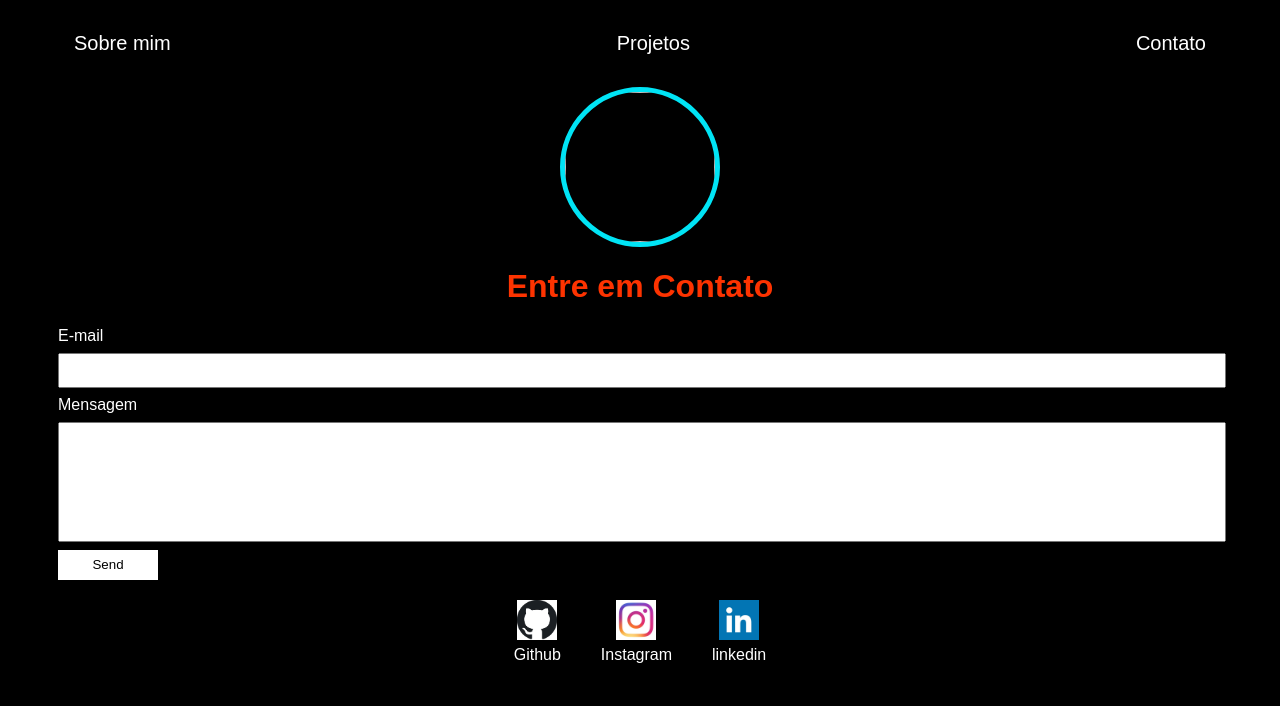
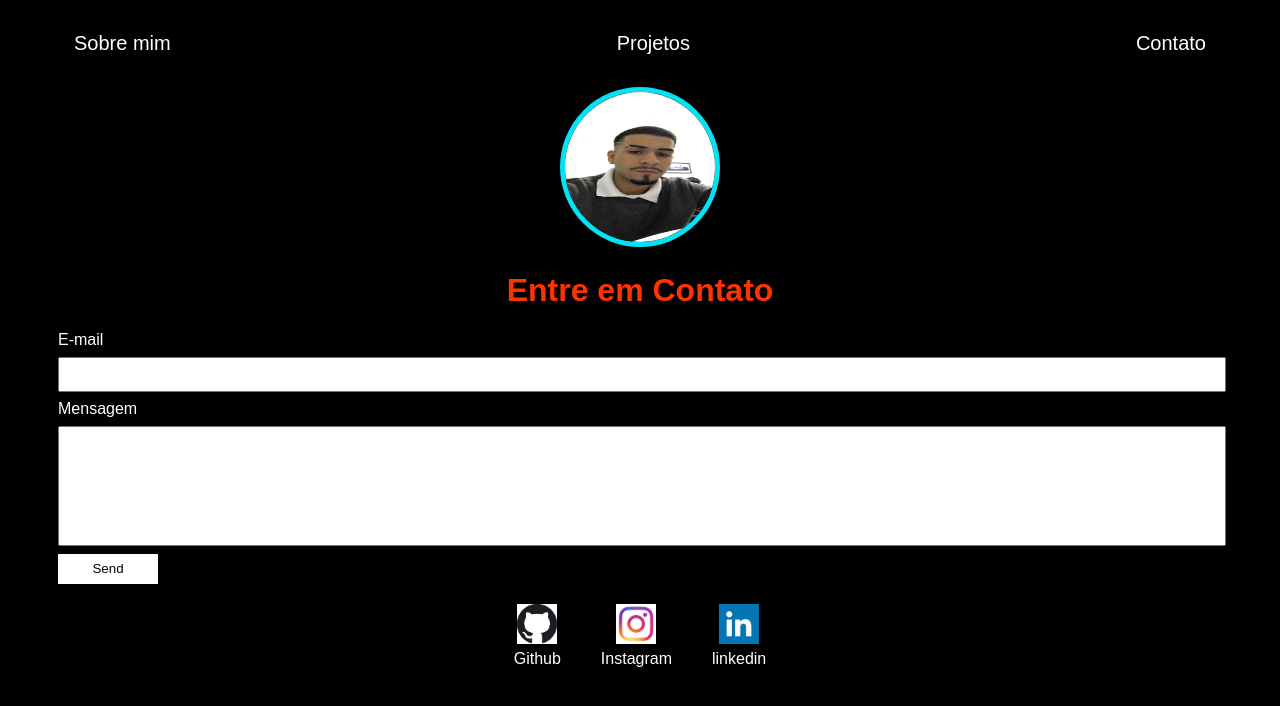
Before and after one commit to PedroDamas19/PedroDamas19.github.io, a plain HTML site: page contact.html in a window 1280 px wide. Drawn offline with Linux system fonts and the light colour scheme.

Commit message:
arrumando imagens
arrumando imagens

```diff
--- a/contact.html
+++ b/contact.html
@@ -27,7 +27,7 @@
 
         <header>
             <div class="center">
-                <img src="eu.jpg" />
+                <img src="eu.jpeg" />
                 <h1>Entre em Contato</h1>
             </div>
 
```
Also changed, not shown: index.html (+1 -1 lines), project.html (+1 -1 lines).
